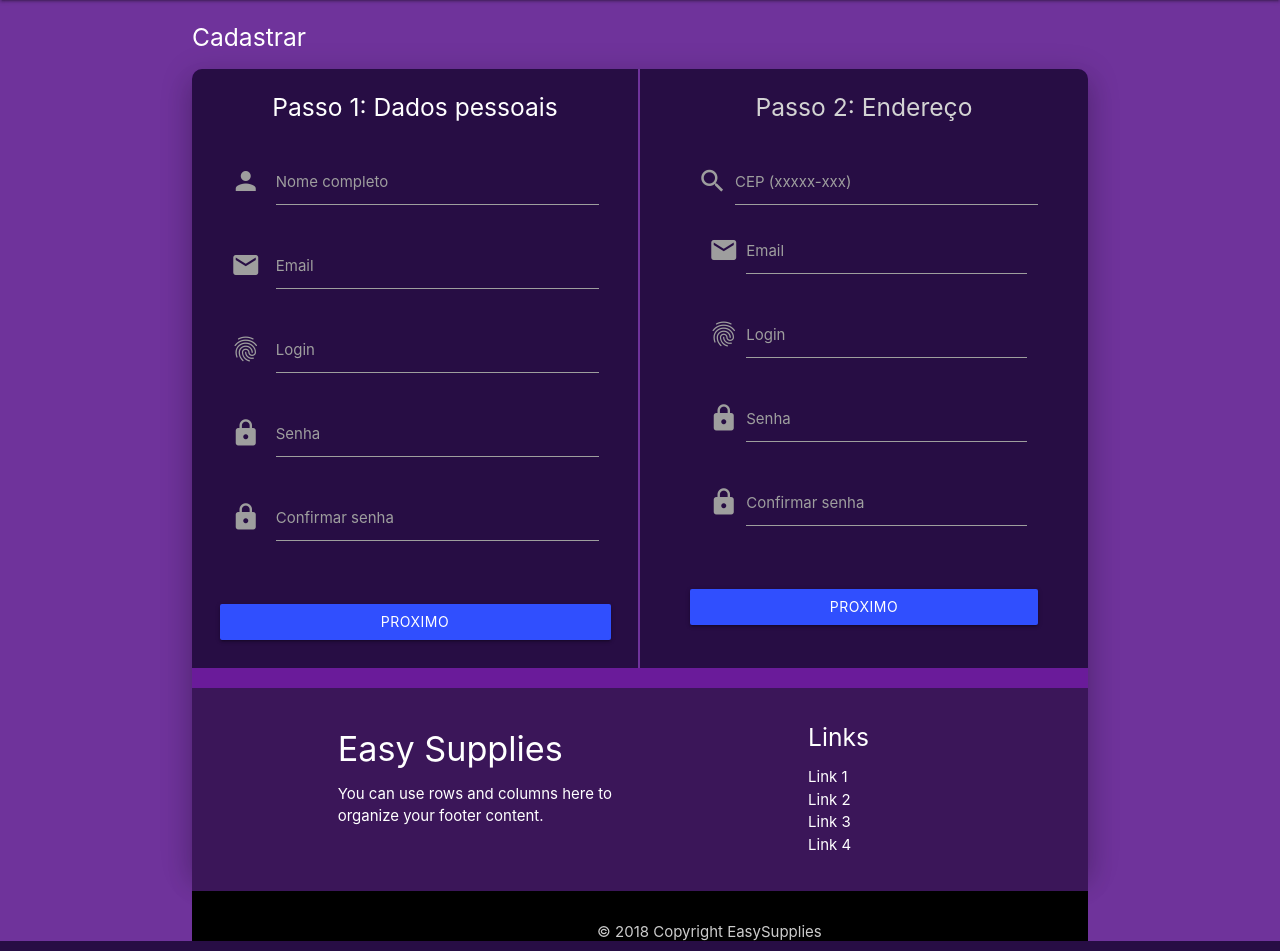
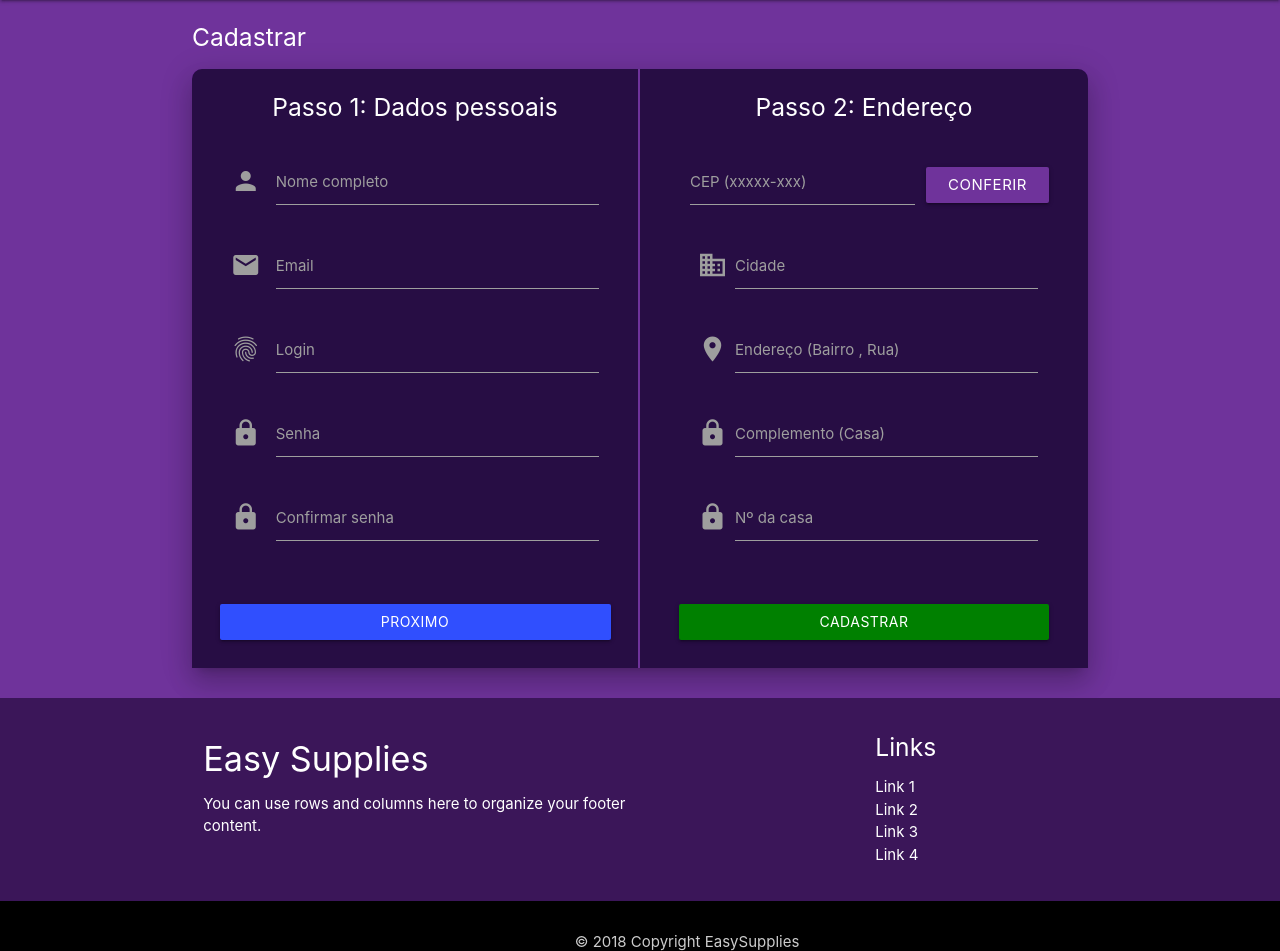
Before and after one commit to Arion49/EasySupplies, a PHP site: page /cad.php in a window 1280 px wide. Shown: the part 314-1265 px from the top of the page. Run offline with PHP 8.4, Linux system fonts and the light colour scheme; some libraries are stand-ins or nearby versions.

Commit message:
CADASTRO 1.2

```diff
--- a/cad.php
+++ b/cad.php
@@ -41,7 +41,7 @@
 
 
 			<div class="container purple darken-3 z-depth-4"  id="scss-cad" style="margin-bottom:
-		30px; height: 800px; border-radius: 10px">
+			30px; border-radius: 10px">
 
 				<div class="row">
 
@@ -82,11 +82,15 @@
 							      	<label for="senha">Senha</label>
 							    </div>
 
+							    <p id="mensagem_error" style="display:none; color: white;"></p>
+
 							    <div class="input-field col s12">
 							    	<i class="material-icons prefix grey-text">lock</i>
 							    	<input id="confSenha" name="confSenha" type="password" class="grey-text" required>
 							      	<label for="confSenha">Confirmar senha</label>
 							    </div>
+
+							    <p id="mensagem_error1" style="display:none;"></p>
 
 
 							    <button class="btn btn-float waves-effect" type="submit" name="submit" id="btn-proximo-cad">
@@ -107,44 +111,49 @@
 
 							<div class="col s12 center-align" style="font-size: 20px;">
 
-							<h5 style="color: lightgrey;">Passo 2: Endereço</h5>
+								<h5 style="color: white;">Passo 2: Endereço</h5>
 
-							<form accept-charset="utf-8" autocomplete="on" class="col s12" method="post" name="form" id="formu-cad">
+								<form accept-charset="utf-8" autocomplete="on" class="col s12" method="post" name="form" id="formu-cad-cadastrar">
 
-							<div class="input-field col s12" style="margin-top: 28px;">
-								<i class="material-icons prefix grey-text">search</i>
-						      	<input id="cep" name="cep" type="text" maxlength="8"
-						      	pattern="\\d{5}-\\d{3}" class="grey-text" required>
+									<div class="input-field col m8 s5" style="margin-top: 28px;">
+								      	<input id="cep" name="cep" type="text" maxlength="9" pattern="\\d{5}-\\d{3}"
+								      	class="grey-text" required>
 								      	<label for="cep">CEP (xxxxx-xxx)</label>
+								    </div>
+
+								    <button class="col m4 s7 btn waves-effect waves-light cc" style="margin-top: 36px;">
+										<div style="font-size:15px;margin-left: 0; padding-bottom: 1px;">Conferir CEP</div>
+
+									</button>
 
 								    <div class="input-field col s12">
-								<i class="material-icons prefix grey-text">email</i>
-						      	<input id="email" name="email" type="email" class="grey-text" required>
-						      	<label for="email">Email</label>
+										<i class="material-icons prefix grey-text">domain</i>
+								      	<input id="city" name="city" type="text" class="grey-text" required>
+								      	<label for="city">Cidade</label>
 								    </div>
 
 								    <div class="input-field col s12">
-						    	<i class="material-icons prefix grey-text">fingerprint</i>
-						      	<input id="login" name="login" type="text" class="grey-text" required>
-						      	<label for="login">Login</label>
+								    	<i class="material-icons prefix grey-text">place</i>
+								      	<input id="endereco" name="endereco" type="text" class="grey-text" required>
+								      	<label for="endereco">Endereço (Bairro , Rua)</label>
 								    </div>
 
 								    <div class="input-field col s12">
-						    	<i class="material-icons prefix grey-text">lock</i>
-						    	<input id="senha" name="senha" type="password" class="grey-text" required>
-						      	<label for="senha">Senha</label>
+								    	<i class="material-icons prefix grey-text show-on-large">lock</i>
+								    	<input id="comple" name="comple" type="text" class="grey-text" required>
+								      	<label for="comple">Complemento (Casa)</label>
 								    </div>
 
 								    <div class="input-field col s12">
-						    	<i class="material-icons prefix grey-text">lock</i>
-						    	<input id="confSenha" name="confSenha" type="password" class="grey-text" required>
-						      	<label for="confSenha">Confirmar senha</label>
+								    	<i class="material-icons prefix  grey-text show-on-large">lock</i>
+								    	<input id="n-casa" name="n-casa" type="text" class="grey-text" required>
+								      	<label for="n-casa">Nº da casa</label>
 								    </div>
 
 
-						    <button class="btn btn-float waves-effect" type="submit" name="submit" id="btn-proximo-cad">
+								    <button class="btn btn-float waves-effect cad_btn_cad" type="submit" name="submit">
 
-						    	Proximo
+								    	Cadastrar
 
 								    </button>
 
--- a/contact.php
+++ b/contact.php
@@ -39,7 +39,7 @@
  <div class="row">
         <div class="col m6 s12"> <!-- Parte 1 -->
 
-            <div class="col m6 s12" style="text-align: center;">
+            <div class="col s12" style="text-align: center;">
         <h5 style="color: white; font-weight: bolder; text-shadow: black 0.1em 0.1em 0.2em;">Nossas Informações</h5>
          </div>
 
--- a/css.css
+++ b/css.css
@@ -22,9 +22,19 @@
 	margin-bottom: 20px;
 }
 
+.cc{
+	background-color: #6f339b !important;
+}
+
+.cad_btn_cad{
+	background-color: green !important;
+	width: 100%;
+	margin-top: 40px;
+	margin-bottom: 20px;
+}
+
 
 @media only screen and (max-width: 601px){
-
 	#scss-cad{
 		margin-right: 0;
 		margin-left: 0;
@@ -40,11 +50,11 @@
 	}
 
 	#scss-cad-a{
-		border-radius: 0px;
+		border-top-left-radius: 0px;
 	}
 
 	#scss-cad-b{
-		border-radius: 0px;
+		border-top-right-radius: 0px;
 	}
 
 	.scss-cad-width-100{
--- a/js.js
+++ b/js.js
@@ -1,6 +1,26 @@
           var ScrolValue = 0;
 
+          var senha = document.getElementById('#senha').value;
+          var confSenha = document.getElementById('#confSenha').value;
+
           $(document).ready(function(){
+
+            document.getElementById('btn-proximo-cad').onclick = function(){
+
+              if (senha.value.length >= 5) {
+
+                if (senha == confSenha) {
+
+                }else{
+
+                }
+
+              }else{
+                alert('TO PUTOO');
+                document.getElementById('mengagem_error').style.display = 'block';
+                document.getElementById('mengagem_error').innerHTML = 'É permitido no minimo 5 caracteres';
+              }
+            };
 
             $('input#input_text, textarea#textarea2').characterCounter();
 
```
Lines whose indentation alone changed are shown as unchanged.
